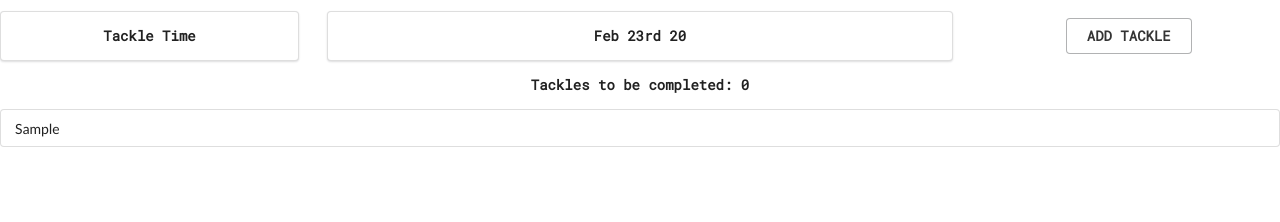
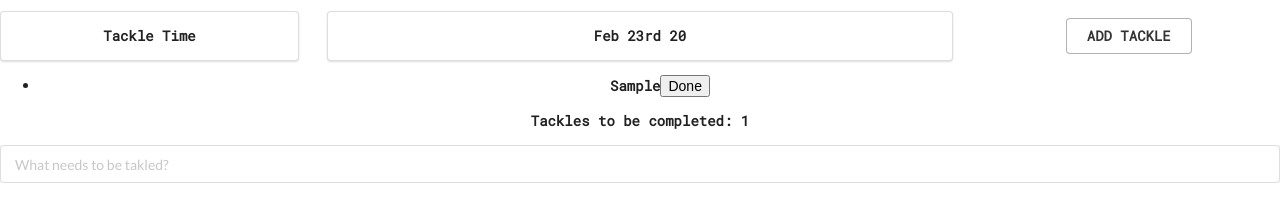
Before and after one commit to danghaonhien/homework-5, a plain HTML site: page index.html in a window 1280 px wide. Both pictures are taken after typing "Sample" into the empty fields and a click on the button "ADD TACKLE". Shown: the part 82-304 px from the top of the page. Drawn offline with nearby package versions, Linux system fonts and the light colour scheme.

Commit message:
append todo list

```diff
--- a/index.html
+++ b/index.html
@@ -54,39 +54,12 @@
         <div class="field">
           <p>Tackles to be completed: <span id="todo-count">0</span></p>
           <input type="text" placeholder="What needs to be takled?" name="todo-text" id="todo-text">
+          <ul id="todo-list"></ul>
         </div>
       </div>
     </div>
 
-      <!-- <h3 class="ui horizontal grey divider">MORNING</h3>
 
-      <div id="myList">
-        <div class="myInput">
-        <div class="ui middle aligned  equal width grid">
-          <div class="column">
-            <div class="ui segment" id="time" class="time"></div>
-          </div>
-          <div class="eight wide column">
-            <div class="ui fluid icon input">
-              <input
-                type="text"
-                id="yourText"
-                placeholder="Plan your Tackle...."
-              />
-              <i class="hand rock outline icon" class="icon"></i>
-            </div>
-          </div>
-          <div class="column">
-            <div class="ui buttons">
-              <button class="ui button" id="dont">Dont</button>
-              <div class="or"></div>
-              <button class="ui secondary button" id="do">Do</button>
-            </div>
-          </div>
-        </div>
-      </div>
-    </div>
-      <div id="newTask" class="ui equal width grid"></div> -->
 
     </section>
     <script src="lib/moment/moment.min.js"></script>
--- a/script.js
+++ b/script.js
@@ -1,15 +1,9 @@
-
-$(document).ready(function(){
-
-
-console.log(moment())
-var day = moment().format('MMM Do YY');
-$("#realTime").text(day)
+$(document).ready(function() {
+  console.log(moment());
+  var day = moment().format("MMM Do YY");
+  $("#realTime").text(day);
   let time = moment().format("hh:mm a");
   $("#time").text(time);
-
-
-})
 
   var todoInput = $("#todo-text");
   var todoForm = $("#todo-form");
@@ -32,7 +26,7 @@ function renderTodos() {
       li.attr("data-index", i);
 
       var button = $("<button>");
-    button.text("Done")
+      button.text("Done");
 
       li.append(button);
       todoList.append(li);
@@ -59,10 +53,10 @@ function storeTodos() {
   }
 
   // When form is submitted...
-todoForm.on("submit", function(event) {
+  $("#addBtn").on("click", function(event) {
     event.preventDefault();
 
-  var todoText = todoInput.value.trim();
+    var todoText = todoInput.val().trim();
 
     // Return from function early if submitted todoText is blank
     if (todoText === "") {
@@ -71,7 +65,7 @@ todoForm.on("submit", function(event) {
 
     // Add new todoText to todos array, clear the input
     todos.push(todoText);
-  todoInput.value = "";
+    todoInput.val("");
 
     // Store updated todos in localStorage, re-render the list
     storeTodos();
@@ -93,3 +87,4 @@ todoList.on("click", function(event) {
       renderTodos();
     }
   });
+});
```
Lines whose indentation alone changed are shown as unchanged.
